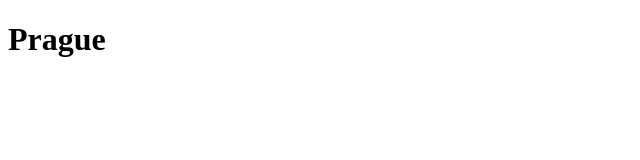
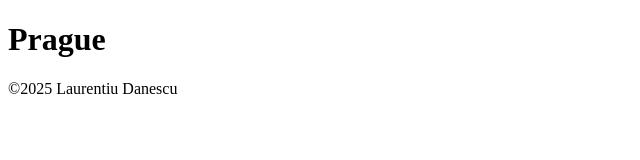
Before and after one commit to Ldanescu4713/assignment, a plain HTML site: page index.html in a window 1280 px wide. Shown: the whole page, without its empty margins (0-640 px from the left). Drawn offline with Linux system fonts and the light colour scheme.

Commit message:
Adding the footer

```diff
--- a/index.html
+++ b/index.html
@@ -49,7 +49,7 @@
         </section>
     </aside>
     <footer>
-
+        <p>&copy;2025 Laurentiu Danescu</p>
     </footer>
 </body>
 </html>
```
